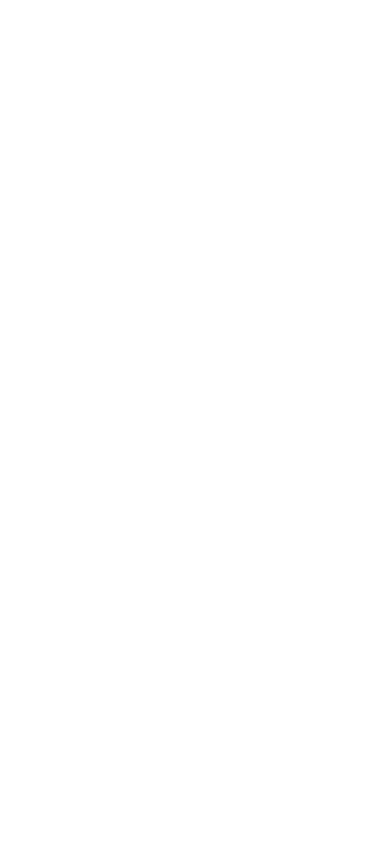
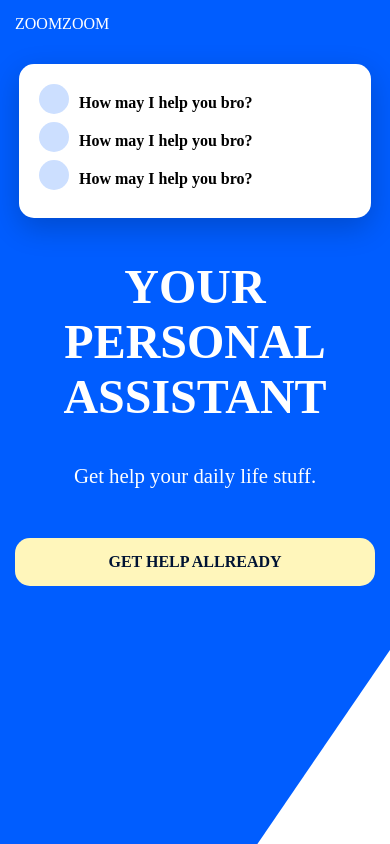
Before and after one commit to AkmElias/sass-project, a plain HTML site: page index.html in a window 390 px wide. Drawn offline with Linux system fonts and the light colour scheme.

Commit message:
mobile-size design done

```diff
--- a/css/main.scss
+++ b/css/main.scss
@@ -0,0 +1,105 @@
+$colors: (
+    primary: #005DFF,
+    primary-light: lighten(#005DFF,40%),
+    primary-dark: darken(#005DFF,40%),
+    accent: #FFF6BB
+);
+
+$padding: 15px;
+$border: 15px;
+
+@function color($color-name) {
+    @return map-get($colors, $color-name)
+}
+
+body, html {
+    height: 100%;
+}
+
+body {
+
+    font-family: 'Montserrat';
+    margin: 0;
+
+   #bg {
+    clip-path: polygon(100% 0, 100% 77%, 66% 100%, 0 100%, 0 0);
+    background-color: color(primary);
+    width: 100%;
+    height: 100%;
+    position: absolute;
+    z-index: -1;
+   }
+
+   header a {
+       color: #fff;
+       text-decoration: none;
+       padding: $padding;
+       display: block;
+       text-transform: uppercase;
+   }
+
+}
+
+main {
+    section#card{
+        background: #fff;
+        padding: 20px;
+        margin: 1em auto;
+        border-radius: $border;
+        box-shadow: 0 10px 30px rgba(0,0,0,.2);
+        width: 80%;
+
+        ul {
+            list-style-type: none;
+            margin: 0; padding: 0;
+
+            li {
+                margin-bottom: 10px;
+                span{
+                    position: absolute;
+                    width: 30px;
+                    height: 30px;
+                    background-color: color(primary-light);
+                    border-radius: 50%;
+                    margin-right: 10px;
+                }
+
+                strong {
+                    display: inline-block;
+                    margin-left: max(40px);
+                    margin-top: 10px;
+                }
+            }
+        }
+    }
+
+    section#primary{
+        color: #fff;
+        padding: $padding;
+        text-align: center;
+
+        h1 {
+            font-size: 3em;
+            margin-top: 10px;
+            text-transform: uppercase;
+        }
+
+        p {
+            font-size: 1.3em;
+        }
+
+        a {
+            color: color(primary-dark);
+            border-radius: $border;
+            text-decoration: none;
+            text-transform: uppercase;
+            font-weight: bold;
+            background-color: color(accent);
+            display: block;
+            text-align: center;
+            margin: 50px auto 0 auto;
+            padding: $padding;
+        }
+    }
+
+}
--- a/index.html
+++ b/index.html
@@ -7,6 +7,39 @@
     <link rel="stylesheet" href="css/main.css">
 </head>
 <body>
+    <div id="bg">
+        <header>
+            <a href='#'>ZoomZoom</a>
+        </header>
+        <main>
+            <section id="card">
+                <ul>
+                    <li>
+                        <span>
 
+                        </span>
+                        <strong>How may I help you bro?</strong>
+                    </li>
+                    <li>
+                        <span>
+
+                        </span>
+                        <strong>How may I help you bro?</strong>
+                    </li>
+                    <li>
+                        <span>
+
+                        </span>
+                        <strong>How may I help you bro?</strong>
+                    </li>
+                </ul>
+            </section>
+            <section id="primary">
+                <h1>Your personal assistant</h1>
+                <p>Get help your daily life stuff.</p>
+                <a href="#">Get help allready</a>
+            </section>
+        </main>
+    </div>
 </body>
 </html>
```
Also changed, not shown: css/main.css, 1 other file.
